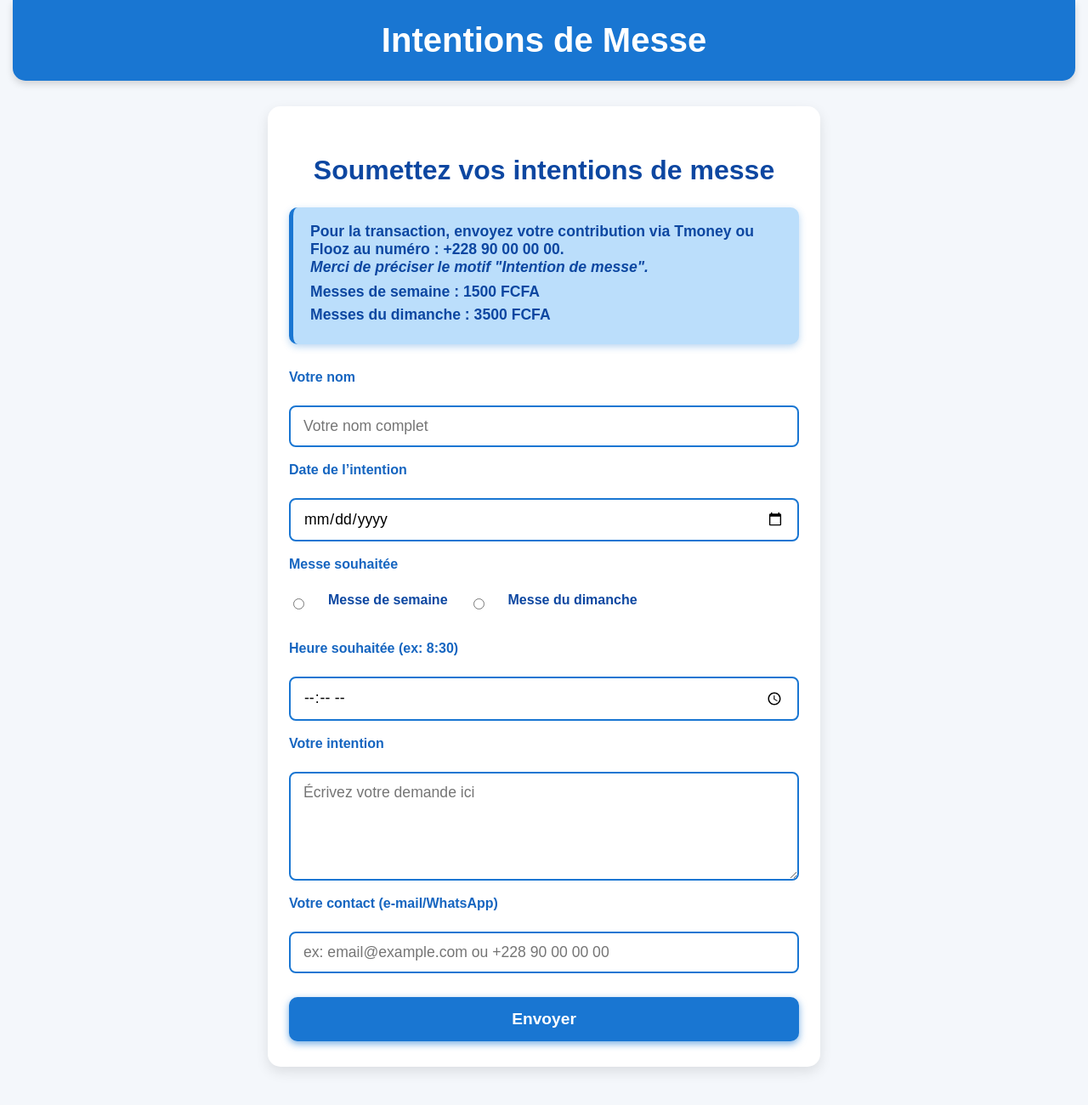
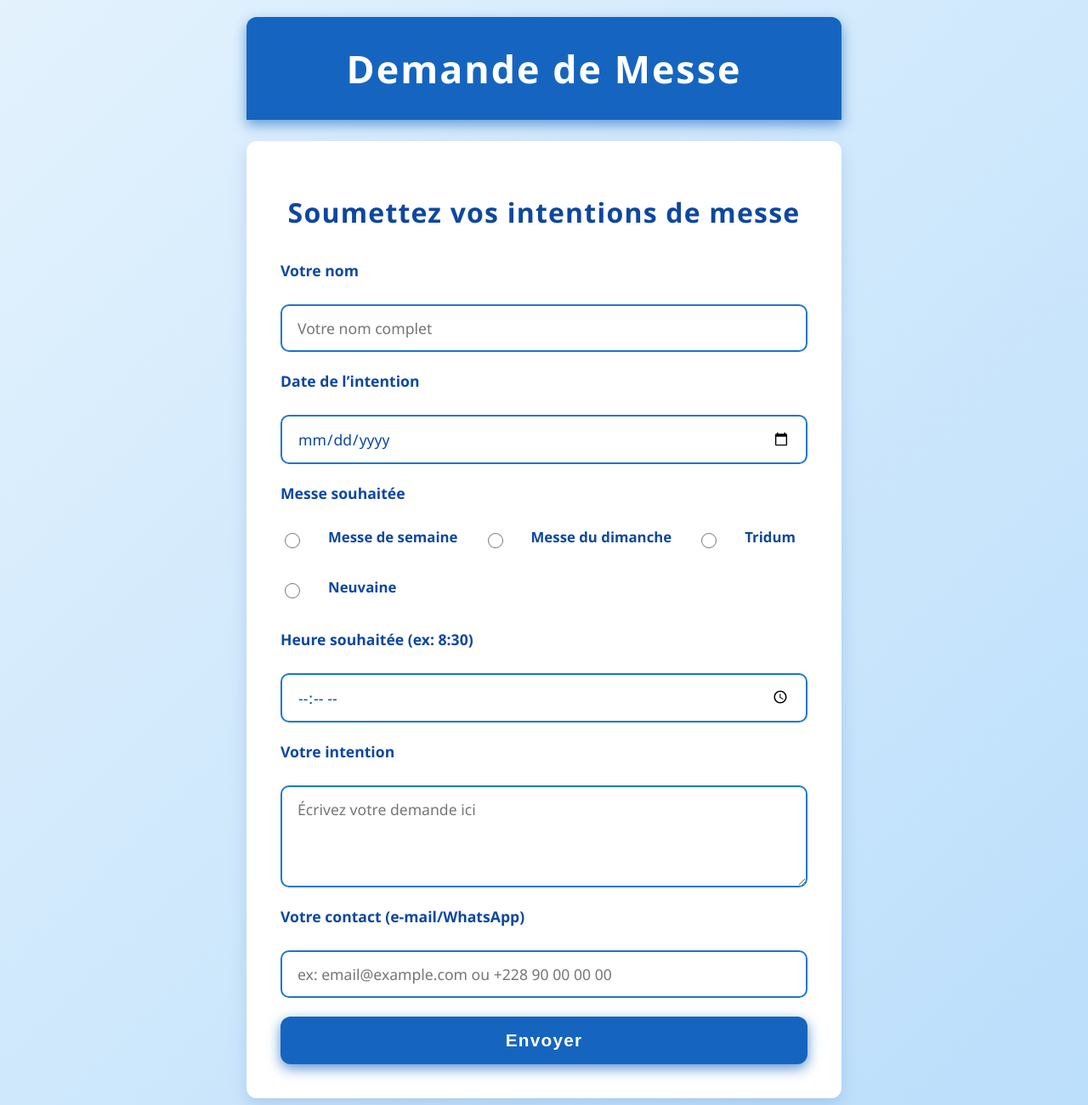
Before and after one commit to Goldenboy34/site-eglise, a plain HTML site: page intentions.html in a window 1280 px wide. Shown: the top 1300 px of the page at 85% size. Drawn offline with Linux system fonts and the light colour scheme.

Commit message:
Ajout des pages paiement et recu + modifications css et html

```diff
--- a/intentions.html
+++ b/intentions.html
@@ -3,66 +3,78 @@
 <head>
   <meta charset="UTF-8" />
   <meta name="viewport" content="width=device-width, initial-scale=1" />
-  <title>Intentions de Messe</title>
-  <link rel="stylesheet" href="css/style.css" />
+  <title>Demande de Messe</title>
   <style>
+    /* Reset minimal */
+    *, *::before, *::after {
+      box-sizing: border-box;
+    }
     body {
-      font-family: Arial, sans-serif;
-      background: #f4f7fb;
+      font-family: 'Segoe UI', Tahoma, Geneva, Verdana, sans-serif;
+      background: linear-gradient(135deg, #e3f2fd 0%, #bbdefb 100%);
       margin: 0;
-      padding: 0 15px 30px 15px;
+      padding: 20px;
       color: #0d47a1;
+      min-height: 100vh;
+      display: flex;
+      flex-direction: column;
+      align-items: center;
     }
-
     header {
-      background-color: #1976d2;
+      background-color: #1565c0;
+      width: 100%;
+      max-width: 700px;
+      padding: 30px 20px;
+      border-radius: 12px 12px 0 0;
+      box-shadow: 0 6px 15px rgba(21, 101, 192, 0.6);
+      text-align: center;
       color: white;
-      padding: 25px 15px;
+      font-weight: 900;
+      font-size: 2.8rem;
+      letter-spacing: 2px;
+      user-select: none;
+      margin-bottom: 25px;
+    }
+    section {
+      background: white;
+      max-width: 700px;
+      width: 100%;
+      border-radius: 12px;
+      padding: 35px 40px 40px;
+      box-shadow: 0 8px 20px rgba(13, 71, 161, 0.15);
+    }
+    h2 {
       text-align: center;
-      box-shadow: 0 4px 8px rgba(0,0,0,0.15);
-      border-radius: 0 0 15px 15px;
-      margin-bottom: 30px;
+      font-weight: 900;
+      color: #0d47a1;
+      margin-bottom: 35px;
+      font-size: 2rem;
+      letter-spacing: 1.2px;
     }
-    header h1 {
-      margin: 0;
-      font-size: 2.5em;
-      font-weight: 800;
-    }
-
-    section {
-      max-width: 600px;
-      background: white;
-      margin: 0 auto;
-      padding: 30px 25px;
-      border-radius: 15px;
-      box-shadow: 0 6px 15px rgba(0,0,0,0.1);
-    }
-
-    section h2 {
-      text-align: center;
-      color: #0d47a1;
-      margin-bottom: 25px;
-      font-weight: 800;
-      font-size: 2em;
-    }
-
     form {
       display: flex;
       flex-direction: column;
-      gap: 18px;
+      gap: 22px;
     }
-
+    label {
+      font-weight: 700;
+      color: #0d47a1;
+      margin-bottom: 6px;
+      user-select: none;
+      font-size: 1.1rem;
+    }
     input[type="text"],
     input[type="date"],
     input[type="time"],
     textarea {
-      padding: 12px 15px;
-      font-size: 1.1em;
+      padding: 14px 18px;
+      font-size: 1.1rem;
       border: 2px solid #1976d2;
-      border-radius: 8px;
-      transition: border-color 0.3s;
+      border-radius: 10px;
+      transition: border-color 0.3s, box-shadow 0.3s;
+      font-family: inherit;
       resize: vertical;
-      font-family: inherit;
+      color: #0d47a1;
     }
     input[type="text"]:focus,
     input[type="date"]:focus,
@@ -70,87 +82,75 @@
     textarea:focus {
       border-color: #0d47a1;
       outline: none;
-      box-shadow: 0 0 6px #0d47a1aa;
+      box-shadow: 0 0 10px #0d47a1aa;
     }
     textarea {
-      min-height: 100px;
+      min-height: 120px;
     }
-
-    label {
-      font-weight: 700;
-      color: #1565c0;
-      margin-bottom: 6px;
-      user-select: none;
-    }
-
     /* Radio group */
     .radio-group {
       display: flex;
-      gap: 25px;
+      gap: 30px;
       align-items: center;
-      margin-bottom: 15px;
+      margin-bottom: 10px;
+      flex-wrap: wrap;
     }
     .radio-group input[type="radio"] {
-      accent-color: #1976d2;
+      accent-color: #1565c0;
       cursor: pointer;
+      width: 18px;
+      height: 18px;
     }
     .radio-group label {
       font-weight: 600;
       cursor: pointer;
       color: #0d47a1;
+      user-select: none;
+      font-size: 1.05rem;
+    }
+    button[type="submit"] {
+      background-color: #1565c0;
+      color: white;
+      font-weight: 900;
+      font-size: 1.3rem;
+      padding: 16px 0;
+      border: none;
+      border-radius: 12px;
+      cursor: pointer;
+      transition: background-color 0.3s, box-shadow 0.3s;
+      box-shadow: 0 5px 15px rgba(21, 101, 192, 0.7);
+      user-select: none;
+      letter-spacing: 1.2px;
+    }
+    button[type="submit"]:hover,
+    button[type="submit"]:focus {
+      background-color: #0d47a1;
+      box-shadow: 0 8px 25px rgba(13, 71, 161, 0.85);
+      outline: none;
+    }
+    #confirmation-message {
+      text-align: center;
+      font-weight: 700;
+      font-size: 1.2rem;
+      margin-top: 28px;
+      color: #2e7d32; /* vert foncé */
+      user-select: none;
     }
 
-    button[type="submit"] {
-      background-color: #1976d2;
-      color: white;
-      font-weight: 700;
-      font-size: 1.2em;
-      padding: 15px 0;
-      border: none;
-      border-radius: 10px;
-      cursor: pointer;
-      transition: background-color 0.3s;
-      margin-top: 10px;
-      box-shadow: 0 3px 8px rgba(25, 118, 210, 0.6);
-    }
-    button[type="submit"]:hover {
-      background-color: #0d47a1;
-    }
-
-    /* Encadré infos paiement & tarifs */
-    .info-box {
-      background: #bbdefb;
-      border-left: 5px solid #1976d2;
-      padding: 18px 20px;
-      border-radius: 10px;
-      margin-bottom: 30px;
-      color: #0d47a1;
-      font-weight: 700;
-      font-size: 1.1em;
-      box-shadow: 0 3px 8px rgba(25, 118, 210, 0.3);
-    }
-    .info-box strong {
-      color: #0d47a1;
-    }
-
-    /* Tarifs list */
-    .tarifs-list {
-      list-style: none;
-      padding-left: 0;
-      font-weight: 600;
-      color: #0d47a1;
-      margin: 8px 0 0 0;
-    }
-    .tarifs-list li {
-      margin-bottom: 6px;
-    }
-
-    @media (max-width: 600px) {
+    @media (max-width: 480px) {
+      header {
+        font-size: 2rem;
+        padding: 22px 15px;
+      }
       section {
-        padding: 25px 20px;
+        padding: 25px 20px 30px;
+      }
+      .radio-group {
+        gap: 18px;
       }
       button[type="submit"] {
-        font-size: 1em;
+        font-size: 1.1rem;
+        padding: 14px 0;
       }
     }
   </style>
@@ -158,23 +158,13 @@
 <body>
 
 <header>
-  <h1>Intentions de Messe</h1>
+  Demande de Messe
 </header>
 
 <section>
   <h2>Soumettez vos intentions de messe</h2>
 
-  <div class="info-box">
-    Pour la transaction, envoyez votre contribution via Tmoney ou Flooz au numéro : <strong>+228 90 00 00 00</strong>.
-    <br />
-    <em>Merci de préciser le motif "Intention de messe".</em>
-    <ul class="tarifs-list">
-      <li><strong>Messes de semaine :</strong> 1500 FCFA</li>
-      <li><strong>Messes du dimanche :</strong> 3500 FCFA</li>
-    </ul>
-  </div>
-
-  <form action="https://formspree.io/f/xovlplzr" method="POST">
+  <form id="intention-form">
     <label for="nom">Votre nom</label>
     <input type="text" id="nom" name="nom" placeholder="Votre nom complet" required />
 
@@ -188,6 +178,12 @@
 
       <input type="radio" id="messe-dimanche" name="type_messe" value="Messe du dimanche" required />
       <label for="messe-dimanche">Messe du dimanche</label>
+
+      <input type="radio" id="Tridum" name="type_messe" value="Tridum" required />
+      <label for="Tridum">Tridum</label>
+
+      <input type="radio" id="Neuvaine" name="type_messe" value="Neuvaine" required />
+      <label for="Neuvaine">Neuvaine</label>
     </div>
 
     <label for="heure">Heure souhaitée (ex: 8:30)</label>
@@ -201,7 +197,40 @@
 
     <button type="submit">Envoyer</button>
   </form>
+
+  <div id="confirmation-message" style="display:none;">
+    Merci, votre formulaire est bien envoyé ! Vous allez être redirigé…
+  </div>
 </section>
+
+<script>
+  const form = document.getElementById('intention-form');
+  const confirmation = document.getElementById('confirmation-message');
+
+  form.addEventListener('submit', function (e) {
+    e.preventDefault();
+
+    // Collecte des données
+    const data = {
+      nom: form.nom.value.trim(),
+      date: form.date.value,
+      type_messe: form.type_messe.value,
+      heure: form.heure.value,
+      intention: form.intention.value.trim(),
+      contact: form.contact.value.trim()
+    };
+
+    // Stockage dans sessionStorage
+    sessionStorage.setItem('intentionMesseData', JSON.stringify(data));
+
+    confirmation.style.display = 'block';
+
+    // Redirection après 2.5 secondes vers page paiement
+    setTimeout(() => {
+      window.location.href = 'paiement.html';
+    }, 2500);
+  });
+</script>
 
 </body>
 </html>
```
Also changed, not shown: index.html (+1 -1 lines), paiement.html (added, +74 -0 lines), recu.html (added, +193 -0 lines), css/style.css (line endings or trailing spaces).
